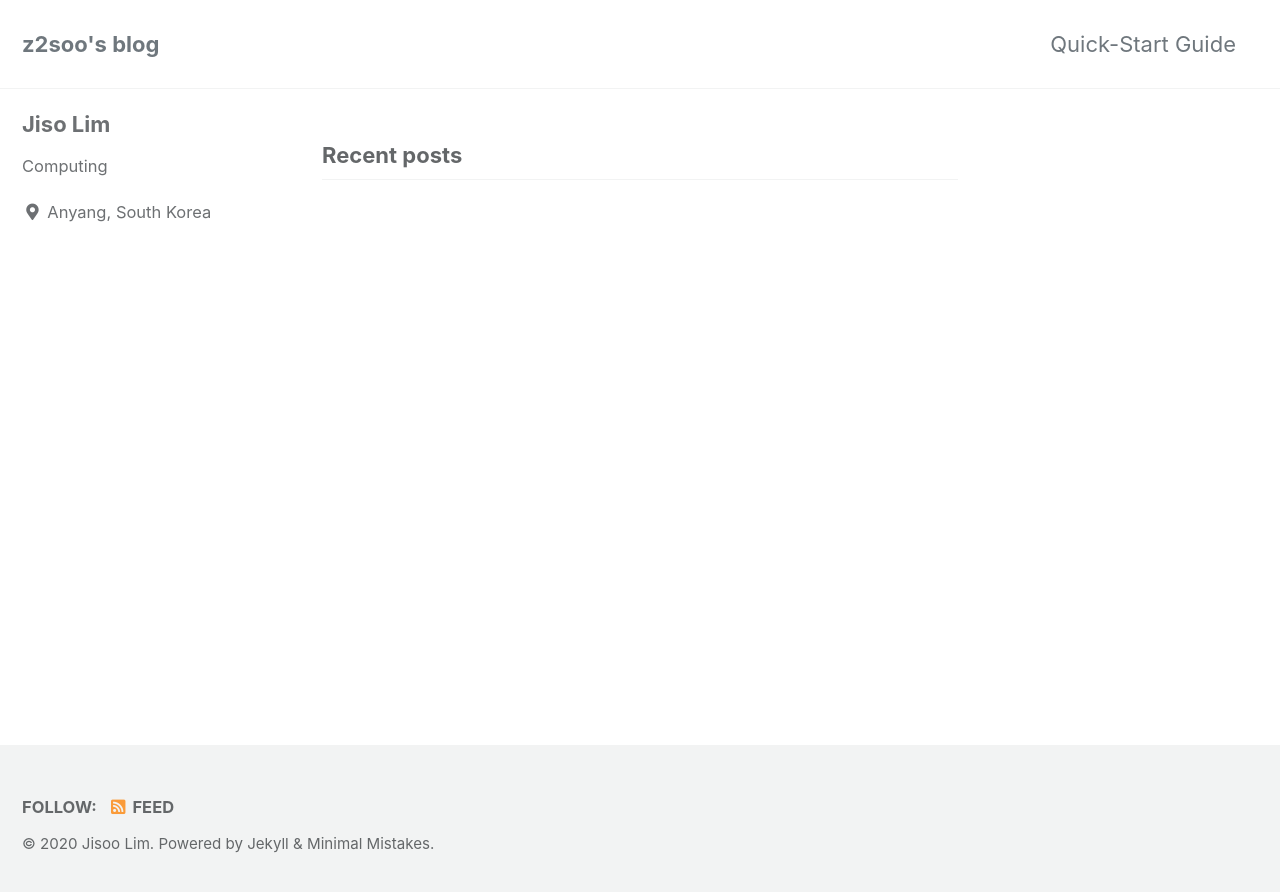
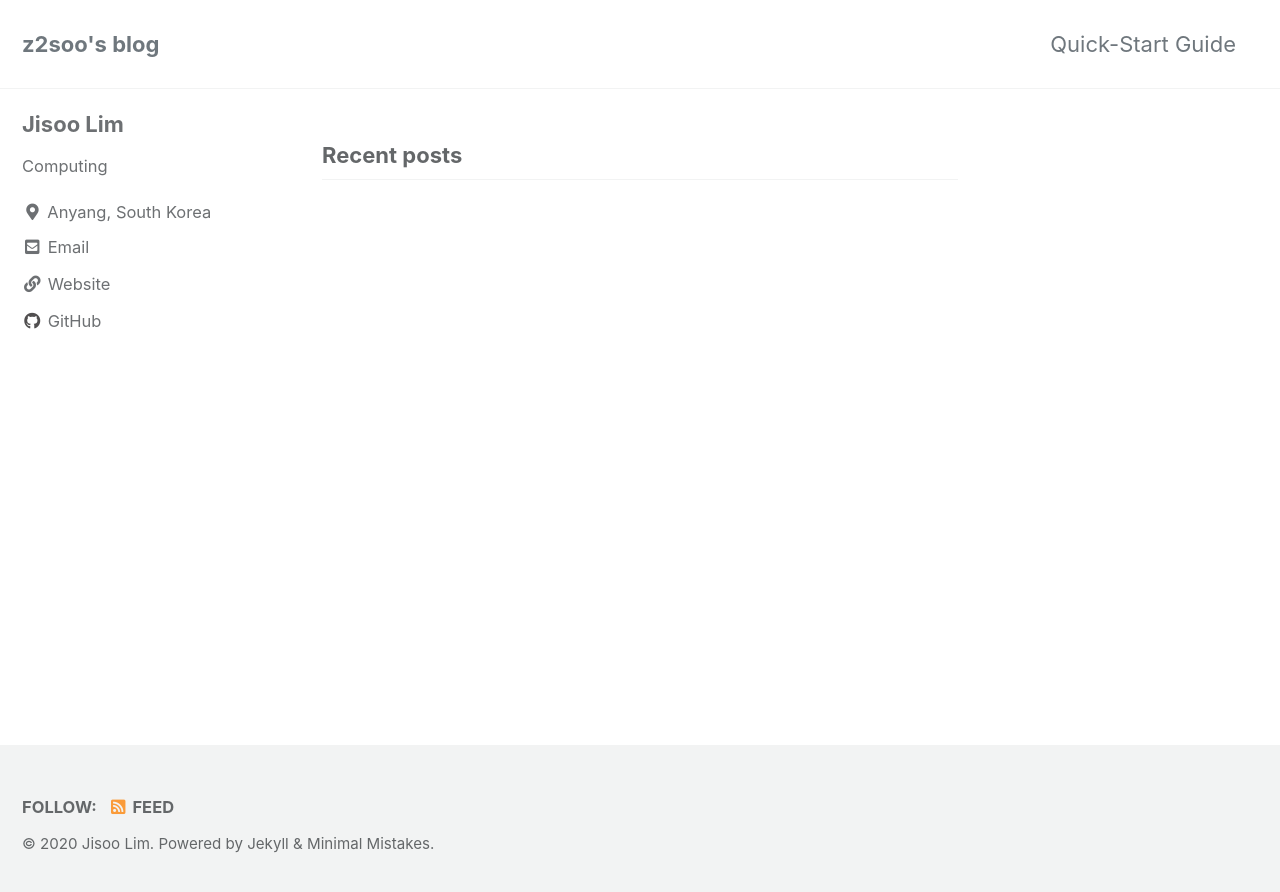
Before and after one commit to z2soo/z2soo.github.io, a Jekyll site: the page built from index.html, in a window 1280 px wide. Shown: the top 892 px of the page. Built offline with Jekyll 4.4.1, drawn with Linux system fonts in a browser that asks for light colours; cached includes are drawn as plain includes; the list of posts is cut into pages by our own code.

Commit message:
git blog test

```diff
--- a/_config.yml
+++ b/_config.yml
@@ -93,7 +93,7 @@ analytics:
 
 # Site Author
 author:
-  name             : "Jiso Lim"
+  name             : "Jisoo Lim"
   avatar           : # path of avatar image, e.g. "/assets/images/bio-photo.jpg"
   bio              : "Computing"
   location         : "Anyang, South Korea"
@@ -101,10 +101,10 @@ author:
   links:
     - label: "Email"
       icon: "fas fa-fw fa-envelope-square"
-      # url: "mailto:your.name@email.com"
+      url: "mailto:moonjstars96@google.com"
     - label: "Website"
       icon: "fas fa-fw fa-link"
-      # url: "https://your-website.com"
+      url: "https://z2soo.github.io/blog/"
     - label: "Twitter"
       icon: "fab fa-fw fa-twitter-square"
       # url: "https://twitter.com/"
@@ -113,7 +113,7 @@ author:
       # url: "https://facebook.com/"
     - label: "GitHub"
       icon: "fab fa-fw fa-github"
-      # url: "https://github.com/"
+      url: "https://github.com/z2soo"
     - label: "Instagram"
       icon: "fab fa-fw fa-instagram"
       # url: "https://instagram.com/"
```
